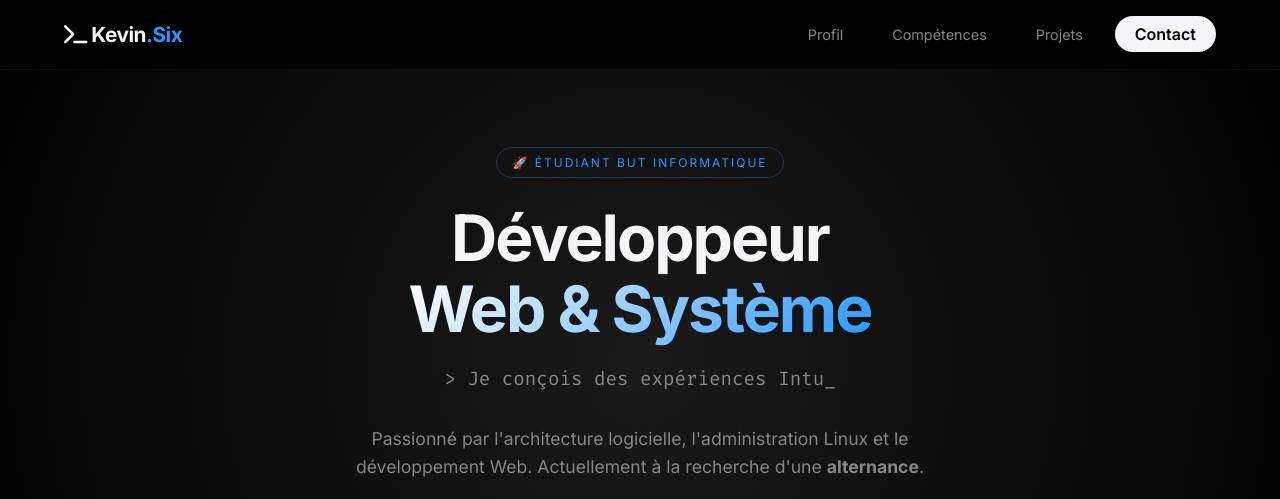
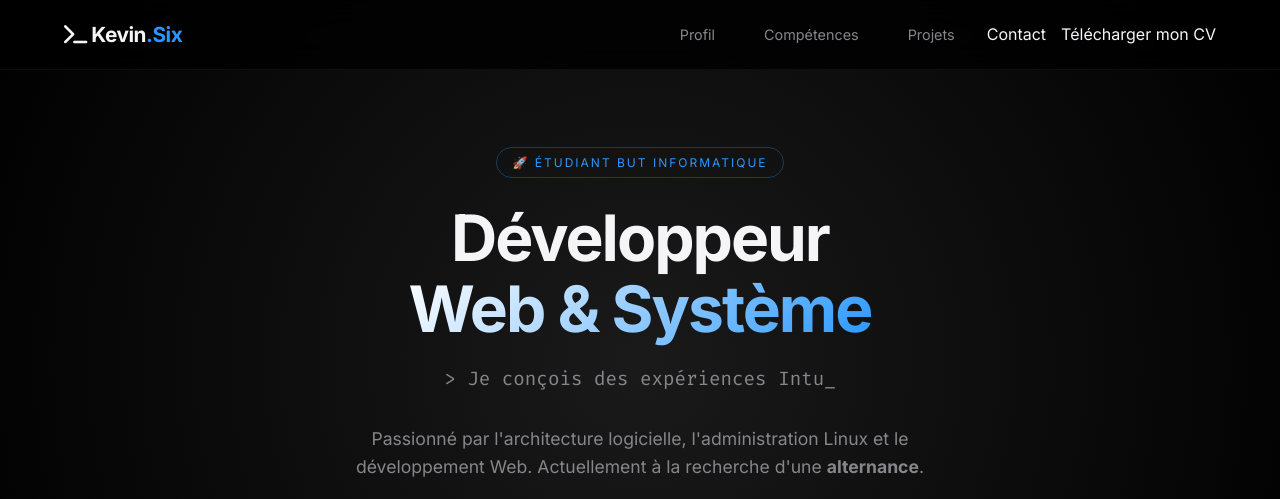
Before and after one commit to SixKevin/portfolio, a plain HTML site: page index.html in a window 1280 px wide. Shown: the top 499 px of the page. Drawn offline with Linux system fonts and the light colour scheme.

Commit message:
Structure HTML 3.0

```diff
--- a/index.html
+++ b/index.html
@@ -29,7 +29,8 @@
             <li><a href="#about" class="nav-link">Profil</a></li>
             <li><a href="#skills" class="nav-link">Compétences</a></li>
             <li><a href="#projets" class="nav-link">Projets</a></li>
-            <li><a href="mailto:kevin.six@etu.univ-littoral.fr" class="cta-btn">Contact</a></li>
+            <li><a href="mailto:kevin.six@etu.univ-littoral.fr" class="btn-nav">Contact</a></li>
+            <li><a href="CV_Kevin_Six_Alternance.pdf" download class="cta-cv">Télécharger mon CV</a></li>
         </ul>
 
     </nav>
```
